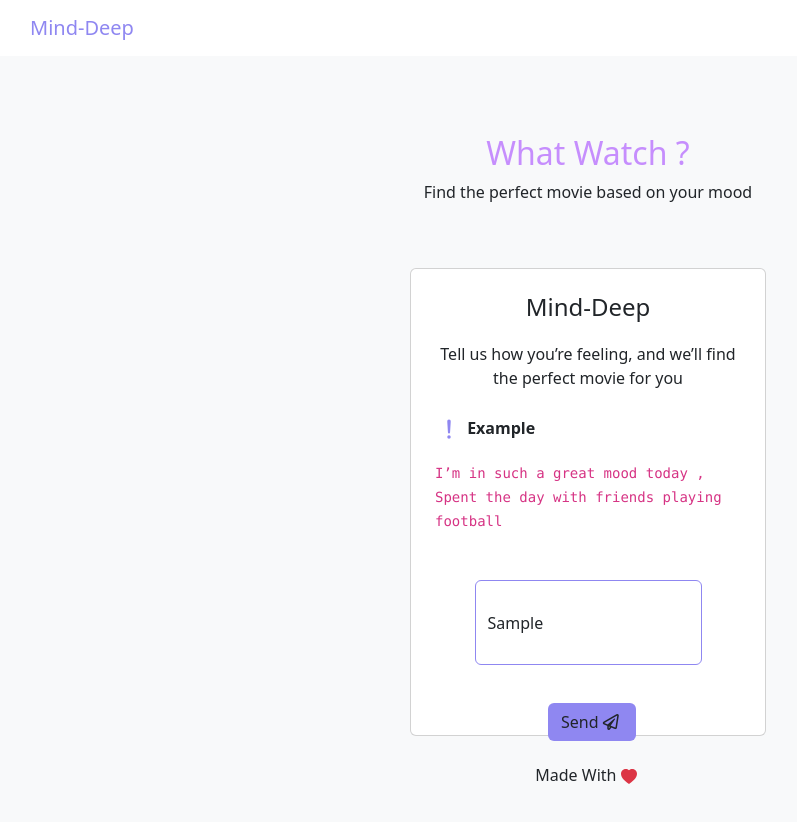
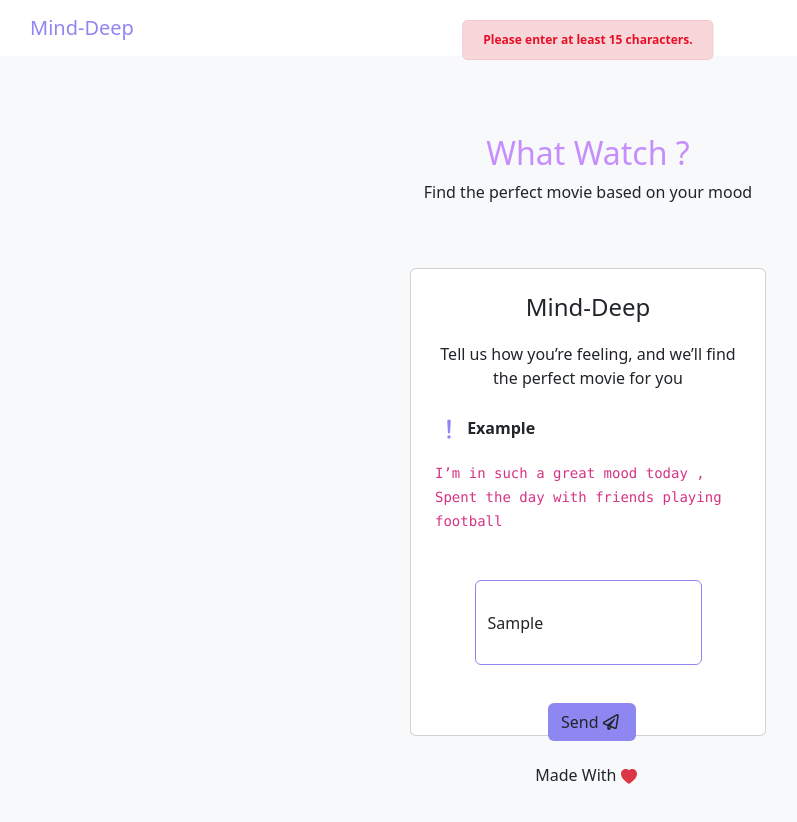
Before and after one commit to Mrhamdi/Mind-Deep-front-end, a plain HTML site: page index.html in a window 1280 px wide. Both pictures are taken after typing "Sample" into the empty fields and a click on the button "Send". Shown: the whole page, without its empty margins (52-849 px from the left). Drawn offline with Linux system fonts and the light colour scheme; no server answers.

Commit message:
third com

```diff
--- a/index.html
+++ b/index.html
@@ -10,7 +10,6 @@
     <link rel="stylesheet" href="assets/css/Features-Cards-icons.css">
     <link rel="stylesheet" href="assets/css/untitled.css">
     <style>
-
         .movie-card-appear {
             opacity: 0;
             transform: translateY(30px);
@@ -24,9 +23,25 @@
             }
         }
 
-
         html {
             scroll-behavior: smooth;
+        }
+        .alert-custom {
+            display: none;
+            position: fixed;
+            top: 20px;
+            left: 50%;
+            transform: translateX(-50%);
+            z-index: 9999;
+            background-color: #f8d7da;
+            color: #e60f25;
+            border: 1px solid #f5c6cb;
+            padding: 10px 20px;
+            border-radius: 5px;
+            font-size: 12px;
+            font-weight: bold;
+            opacity: 10;
+            transition: opacity 0.5s ease-in-out;
         }
     </style>
 </head>
@@ -96,9 +111,13 @@
             event.preventDefault();
 
             const userPrompt = document.getElementById('userPrompt').value;
+            const submitButton = document.getElementById('submitButton');
+            const errorAlert = document.getElementById('errorAlert');
+            if (!userPrompt || userPrompt.length < 15) {
+                showAlert('Please enter at least 15 characters.');
+                return;
+            }
 
-
-            const submitButton = document.getElementById('submitButton');
             submitButton.disabled = true;
 
             try {
@@ -115,13 +134,31 @@
                     document.getElementById('movieCard').style.display = 'block';
                     document.getElementById('movieCard').scrollIntoView({ behavior: 'smooth', block: 'center' });
                 }
-
             } catch (error) {
                 console.error('Error fetching movie details:', error);
             } finally {
                 submitButton.disabled = false;
             }
         });
+
+        function showAlert(message) {
+            const alert = document.createElement('div');
+            alert.classList.add('alert-custom', 'alert');
+            alert.textContent = message;
+            document.body.appendChild(alert);
+
+            setTimeout(() => {
+                alert.style.display = 'block';
+                alert.style.opacity = 12;
+            }, 100);
+
+            setTimeout(() => {
+                alert.style.opacity = 0;
+                setTimeout(() => {
+                    alert.remove();
+                }, 500);
+            }, 3000);
+        }
     </script>
 </body>
 
```
